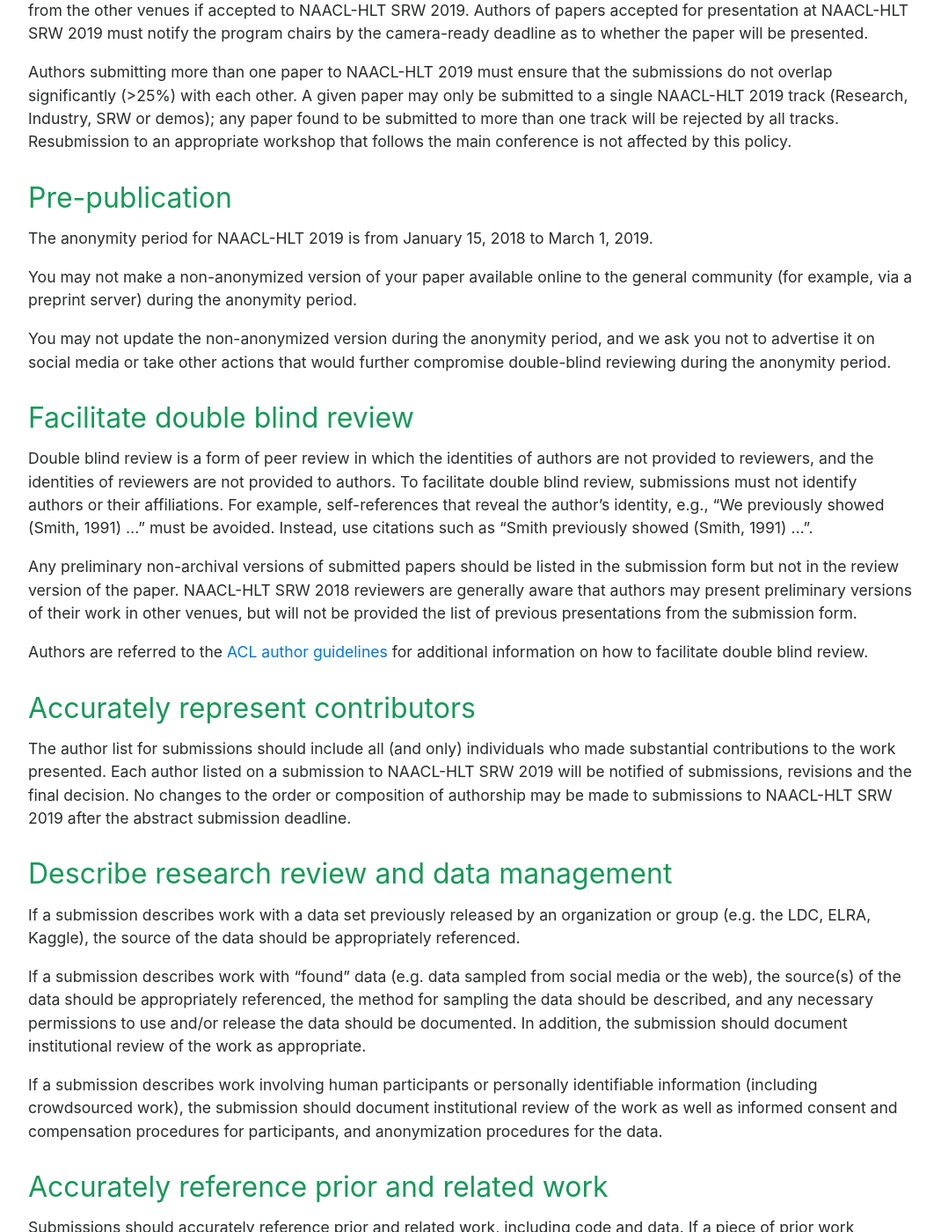
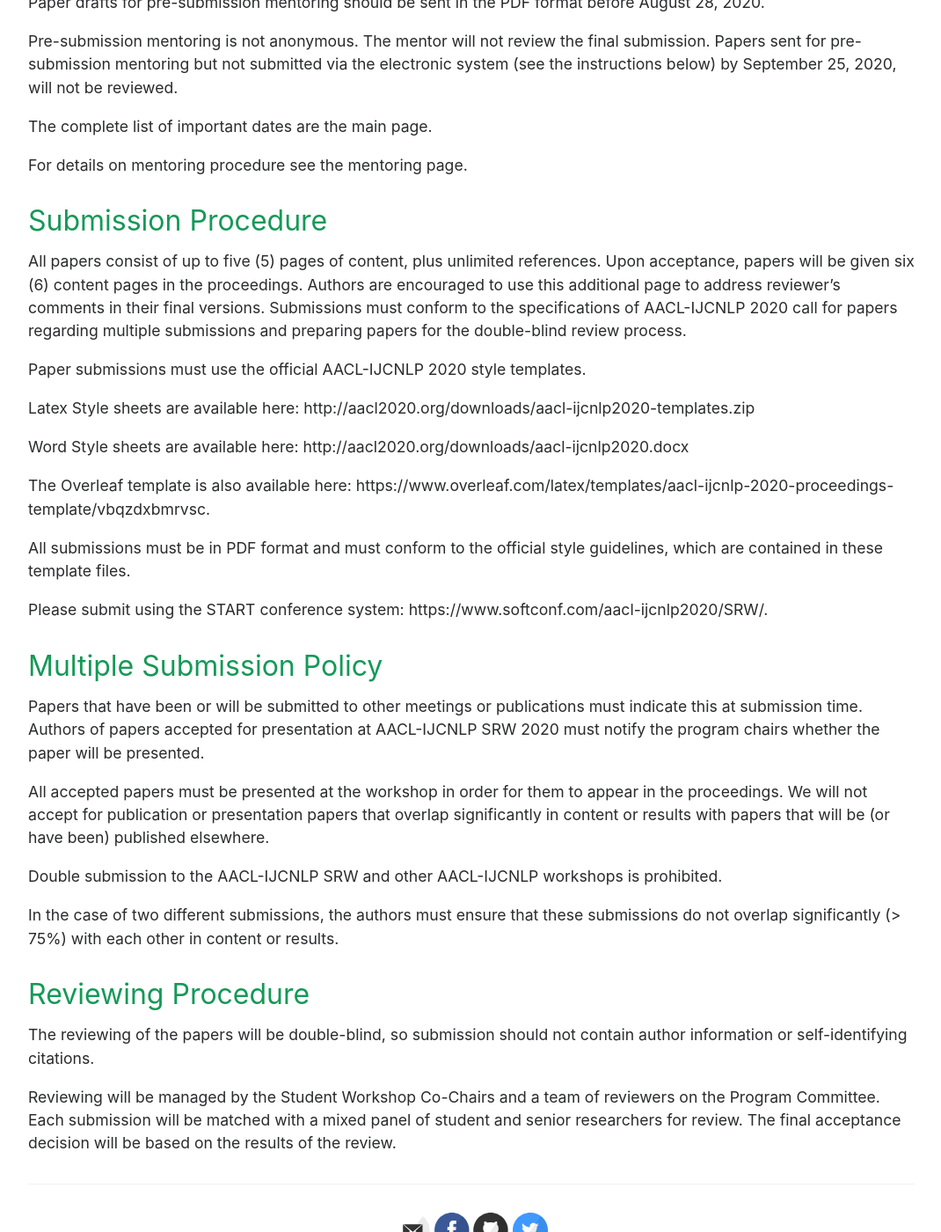
Before and after one commit to aacl2023-srw/aacl2023-srw.github.io, a Jekyll site: the page built from author.md, in a window 1280 px wide and 1400 px high, scrolled down 1105 px. Shown: the whole window at 88% size, without its empty margins (104-1174 px from the left). Built offline with Jekyll 4.4.1, drawn with Linux system fonts in a browser that asks for light colours; some of the changed text lies outside the part shown.

Commit message:
Update author.md

```diff
--- a/author.md
+++ b/author.md
@@ -8,68 +8,53 @@ order : 1
 
 
 # Author Guidelines
-The ACL has released policies for submission, review and citation. Accompanying these are guidelines for authors. NAACL-HLT SRW 2019 will adhere to these policies and guidelines. Submissions should:
+The ACL has released policies for submission, review and citation. Accompanying these are guidelines for authors. AACL-IJCNLP SRW 2020 will adhere to these policies and guidelines. Submissions should:
 
-- __Be relevant__: Submissions to NAACL-HLT SRW 2019 should be relevant to the audience.
-- __Be original__: The content of submissions to NAACL-HLT SRW 2019 (the ideas, the findings, the results and the words) should be original; that is, should not have been published (or be accepted for publication) in another refereed, archival form (such as a book, a journal, or a conference proceedings). Authors are referred to the ACL author guidelines for additional information on what constitutes existing publication.
+- __Be relevant__: Submissions to AACL-IJCNLP SRW 2020 should be relevant to the audience.
+- __Be original__: The content of submissions to AACL-IJCNLP SRW 2020 (the ideas, the findings, the results and the words) should be original; that is, should not have been published (or be accepted for publication) in another refereed, archival form (such as a book, a journal, or a conference proceedings). Authors are referred to the ACL author guidelines for additional information on what constitutes existing publication.
 
-Authors may present preliminary versions of their work in other venues that are not refereed and/or not archival (e.g. course reports, theses, non-archival workshops, or on preprint servers such as arXiv.org). Authors should list all such previous presentations in the submission form. This will help the area chairs if questions of originality arise.
+Authors may present preliminary versions of their work in other venues that are not refereed and/or not archival (e.g. course reports, theses, non-archival workshops, or on preprint servers such as arXiv.org). Authors should list all such previous presentations in the submission form.
 
-## Double submission
+The first author of the papers __**MUST BE**__ a student.
 
-Papers that have been or will be submitted to other venues must indicate this at submission time, and must be withdrawn from the other venues if accepted to NAACL-HLT SRW 2019. Authors of papers accepted for presentation at NAACL-HLT SRW 2019 must notify the program chairs by the camera-ready deadline as to whether the paper will be presented.
+## Pre-submission Mentoring Procedure
 
-Authors submitting more than one paper to NAACL-HLT 2019 must ensure that the submissions do not overlap significantly (>25%) with each other. A given paper may only be submitted to a single NAACL-HLT 2019 track (Research, Industry, SRW or demos); any paper found to be submitted to more than one track will be rejected by all tracks. Resubmission to an appropriate workshop that follows the main conference is not affected by this policy.
+Paper drafts for pre-submission mentoring should be sent in the PDF format before August 28, 2020.
 
-## Pre-publication
-The anonymity period for NAACL-HLT 2019 is from January 15, 2018 to March 1, 2019.
+Pre-submission mentoring is not anonymous. The mentor will not review the final submission. Papers sent for pre-submission mentoring but not submitted via the electronic system (see the instructions below) by September 25, 2020, will not be reviewed.
 
-You may not make a non-anonymized version of your paper available online to the general community (for example, via a preprint server) during the anonymity period.
+The complete list  of important dates are the main page.
 
-You may not update the non-anonymized version during the anonymity period, and we ask you not to advertise it on social media or take other actions that would further compromise double-blind reviewing during the anonymity period.
+For details on mentoring procedure see the mentoring page.
 
-## Facilitate double blind review
+## Submission Procedure
 
-Double blind review is a form of peer review in which the identities of authors are not provided to reviewers, and the identities of reviewers are not provided to authors. To facilitate double blind review, submissions must not identify authors or their affiliations. For example, self-references that reveal the author’s identity, e.g., “We previously showed (Smith, 1991) …” must be avoided. Instead, use citations such as “Smith previously showed (Smith, 1991) …”.
+All papers consist of up to five (5) pages of content, plus unlimited references. Upon acceptance, papers will be given six (6) content pages in the proceedings. Authors are encouraged to use this additional page to address reviewer's comments in their final versions. Submissions must conform to the specifications of AACL-IJCNLP 2020 call for papers regarding multiple submissions and preparing papers for the double-blind review process.
 
-Any preliminary non-archival versions of submitted papers should be listed in the submission form but not in the review version of the paper. NAACL-HLT SRW 2018 reviewers are generally aware that authors may present preliminary versions of their work in other venues, but will not be provided the list of previous presentations from the submission form.
+Paper submissions must use the official AACL-IJCNLP 2020 style templates.
 
-Authors are referred to the [ACL author guidelines](https://www.aclweb.org/adminwiki/index.php?title=ACL_Author_Guidelines) for additional information on how to facilitate double blind review.
+Latex Style sheets are available here: http://aacl2020.org/downloads/aacl-ijcnlp2020-templates.zip
 
-## Accurately represent contributors
+Word Style sheets are available here: http://aacl2020.org/downloads/aacl-ijcnlp2020.docx
 
-The author list for submissions should include all (and only) individuals who made substantial contributions to the work presented. Each author listed on a submission to NAACL-HLT SRW 2019 will be notified of submissions, revisions and the final decision. No changes to the order or composition of authorship may be made to submissions to NAACL-HLT SRW 2019 after the abstract submission deadline.
+The Overleaf template is also available here: https://www.overleaf.com/latex/templates/aacl-ijcnlp-2020-proceedings-template/vbqzdxbmrvsc.
 
-## Describe research review and data management
+All submissions must be in PDF format and must conform to the official style guidelines, which are contained in these template files.
 
-If a submission describes work with a data set previously released by an organization or group (e.g. the LDC, ELRA, Kaggle), the source of the data should be appropriately referenced.
+Please submit using the START conference system: https://www.softconf.com/aacl-ijcnlp2020/SRW/.
 
-If a submission describes work with “found” data (e.g. data sampled from social media or the web), the source(s) of the data should be appropriately referenced, the method for sampling the data should be described, and any necessary permissions to use and/or release the data should be documented. In addition, the submission should document institutional review of the work as appropriate.
+## Multiple Submission Policy
 
-If a submission describes work involving human participants or personally identifiable information (including crowdsourced work), the submission should document institutional review of the work as well as informed consent and compensation procedures for participants, and anonymization procedures for the data.
+Papers that have been or will be submitted to other meetings or publications must indicate this at submission time. Authors of papers accepted for presentation at AACL-IJCNLP SRW 2020 must notify the program chairs whether the paper will be presented.
 
-## Accurately reference prior and related work
+All accepted papers must be presented at the workshop in order for them to appear in the proceedings. We will not accept for publication or presentation papers that overlap significantly in content or results with papers that will be (or have been) published elsewhere.
 
-Submissions should accurately reference prior and related work, including code and data. If a piece of prior work appeared in multiple venues, the version that appeared in a refereed, archival venue should be referenced. If multiple versions of a piece of prior work exist, the one used by the authors should be referenced. Authors should not rely on automated citation indices to provide accurate references for prior and related work.
+Double submission to the AACL-IJCNLP SRW and other AACL-IJCNLP workshops is prohibited.
 
-Authors are referred to the [ACL author guidelines](https://www.aclweb.org/adminwiki/index.php?title=ACL_Author_Guidelines)  for additional information on how to appropriately cite prior work.
+In the case of two different submissions, the authors must ensure that these submissions do not overlap significantly (> 75%) with each other in content or results.
 
-## Include appendices and supplementary resources as appropriate
+## Reviewing Procedure
 
-Papers should not refer, for further detail, to documents, code or data resources that are not available to the reviewers. NAACL-HLT SRW 2019 does encourage the submission of additional material that is relevant to the reviewers but not an integral part of the paper. There are two such types of material: appendices, which can be read, and non-readable supplementary materials, often data or code. Do not include this additional material in the same document as your main paper. Additional material must be submitted as one or more separate files, and must adhere to the same anonymity guidelines as the main paper. The paper must be self-contained: it is optional for reviewers to look at the supplementary material.
+The reviewing of the papers will be double-blind, so submission should not contain author information or self-identifying citations.
 
-## Follow style and format guidelines
-
-Submissions should follow the NAACL-HLT 2019 style guidelines. Long paper submissions must follow the two-column format of ACL proceedings without exceeding eight (8) pages of content. Short paper submissions must also follow the two-column format of ACL proceedings, and must not exceed four (4) pages. References do not count against these limits. We strongly recommend the use of the official NAACL-HLT 2019 style templates:
-
-- [LaTeX](http://naacl2019.org/downloads/naaclhlt2019-latex.zip)
-- [Microsoft Word](http://naacl2019.org/downloads/naaclhlt2019-word.zip)
-- [Overleaf](https://www.overleaf.com/latex/templates/instructions-for-naacl-hlt-2019-proceedings/xyyfwfkswhth)
-
-__All submissions must be in PDF format.__
-
-<span style="color:red">Submissions that do not adhere to the above author guidelines or ACL policies will be rejected without review.</span>
-
-## Paper Submission
-
-Submission is electronic, using the Softconf START conference management.
+Reviewing will be managed by the Student Workshop Co-Chairs and a team of reviewers on the Program Committee. Each submission will be matched with a mixed panel of student and senior researchers for review. The final acceptance decision will be based on the results of the review.
```
